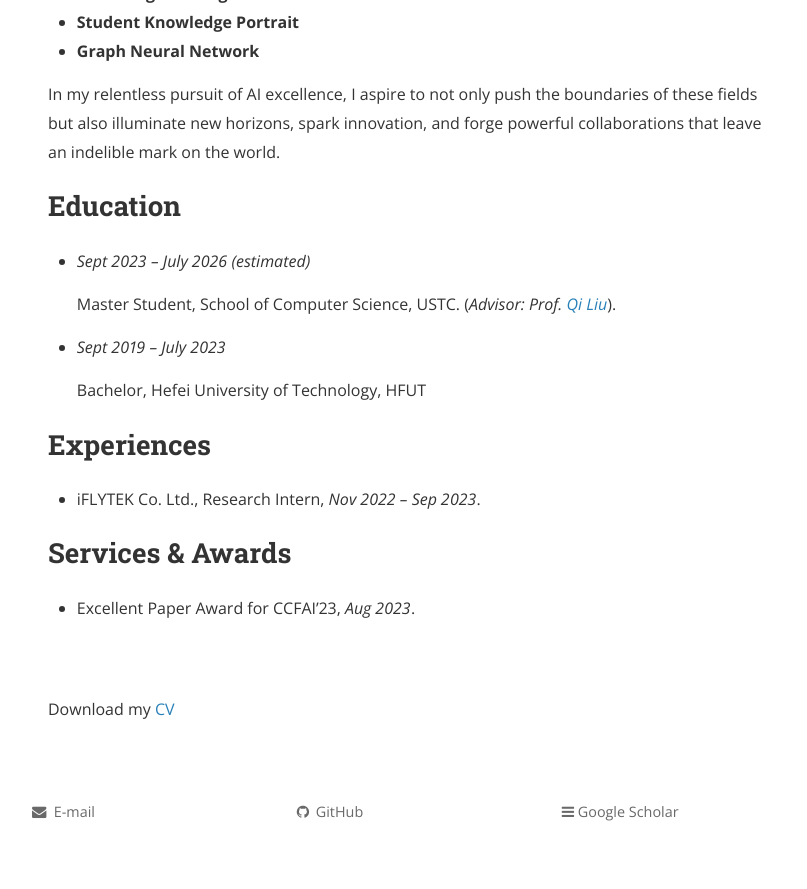
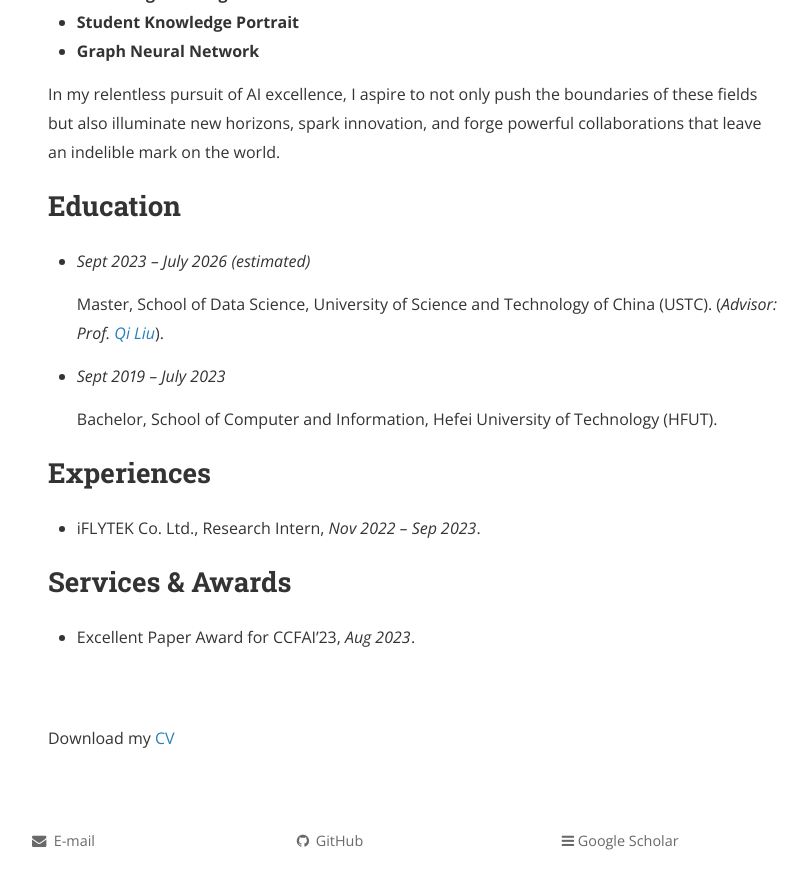
Before and after one commit to sosweetzhang/sosweetzhang.github.io, a Jekyll site: the page built from about.md, in a window 1280 px wide and 900 px high, scrolled down 884 px. Shown: the top 889 px of the window, without its empty margins (224-1031 px from the left). Built offline with Jekyll 4.4.1, drawn with Linux system fonts in a browser that asks for light colours; nearby versions of some CDN libraries; comment, search, counter and statistics services are not loaded; a style sheet for code colours, icons or effects is not loaded.

Commit message:
Update about.md

```diff
--- a/about.md
+++ b/about.md
@@ -33,11 +33,11 @@ In my relentless pursuit of AI excellence, I aspire to not only push the boundar
 
 - _Sept 2023 – July 2026 (estimated)_
 
-  Master Student, School of Computer Science, USTC. (_Advisor: Prof. [Qi Liu](http://staff.ustc.edu.cn/~qiliuql/)_).
+  Master, School of Data Science,  University of Science and Technology of China (USTC). (_Advisor: Prof. [Qi Liu](http://staff.ustc.edu.cn/~qiliuql/)_).
 
 - _Sept 2019 – July 2023_
 
-  Bachelor, Hefei University of Technology, HFUT
+  Bachelor, School of Computer and Information, Hefei University of Technology (HFUT).
 
 ## Experiences
 
```
